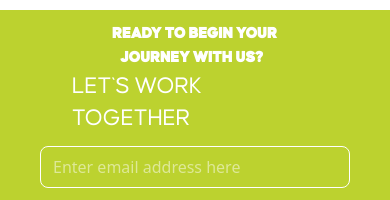
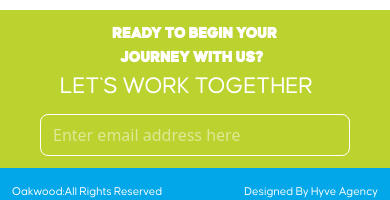
Before and after one commit to TakudzwaDavidMakumbe/oakword_website, a React (Vite) app: page /about in a window 390 px wide. Shown: the part 1933-2133 px from the top of the page. Built offline with nearby package versions, Linux system fonts and the light colour scheme.

Commit message:
Adjust padding in About page for improved layout consistency

```diff
--- a/src/pages/About.jsx
+++ b/src/pages/About.jsx
@@ -90,7 +90,7 @@ const About = () => {
           </h1>
          </div>
          <div className="md:flex md:gap-3 justify-center items-center ">
-          <div className="text-white text-2xl font-thin px-8 regular  md:px-0 pb-3 md:pb-0  "><h1>LET`S WORK TOGETHER</h1> </div>
+          <div className="text-white text-2xl font-thin px-5 regular  md:px-0 pb-3 md:pb-0  "><h1>LET`S WORK TOGETHER</h1> </div>
           <input type="email" name="" className='rounded-lg border text-white py-2 md:w-[42%] w-[100%] border-white px-3 ' placeholder='Enter email address here' id="" />
 
          </div>
```
